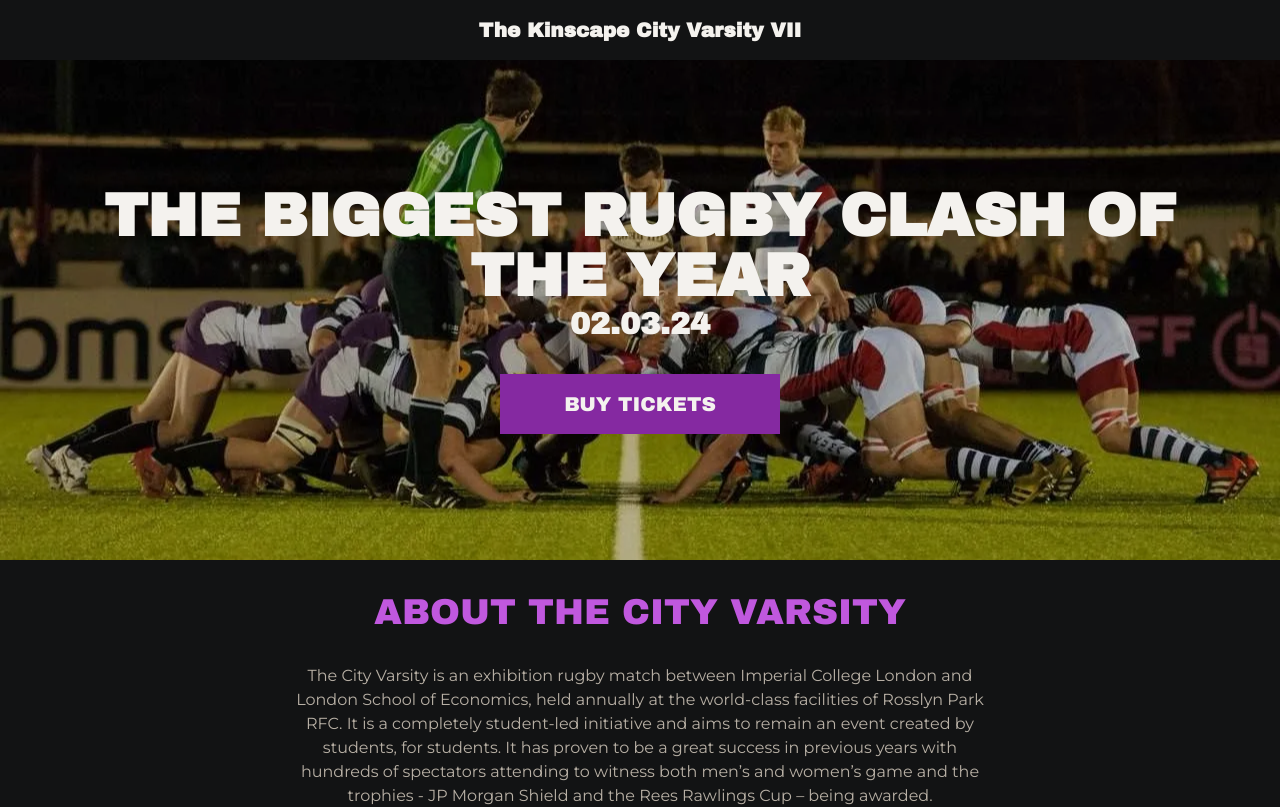
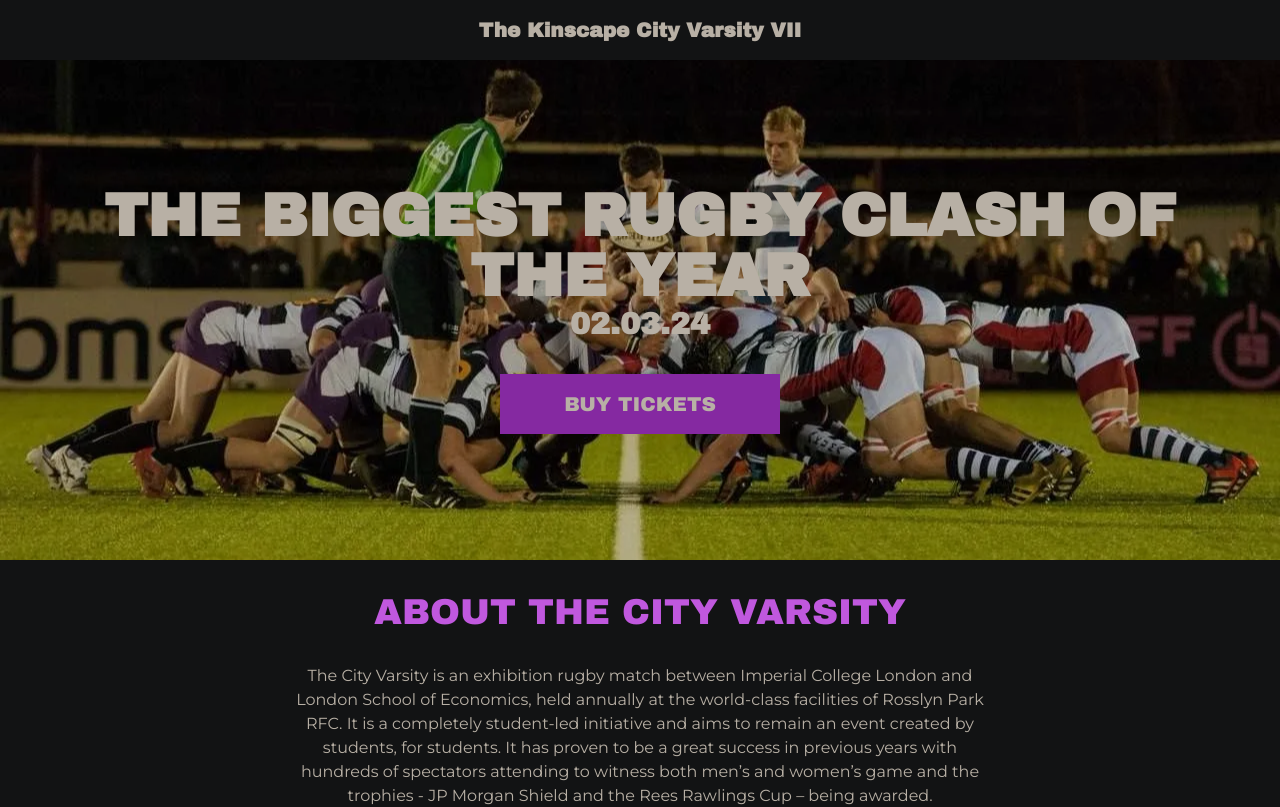
Before and after one commit to robwakefield/thecityvarsity, a Next.js app: page / in a window 1280 px wide. Shown: the top 807 px of the page. Built offline with nearby package versions, Linux system fonts and the light colour scheme; no server answers.

Commit message:
Change primary text colour

```diff
--- a/tailwind.config.ts
+++ b/tailwind.config.ts
@@ -14,7 +14,7 @@ const config: Config = {
     },
     colors: {
       'bg': '#121314',
-      'primary': '#f4f2ee',
+      'primary': '#b8b0a5',
       'secondary': '#b8b0a5',
       'purple': '#c058de',
       'btn-purple': '#8529a1'
```
